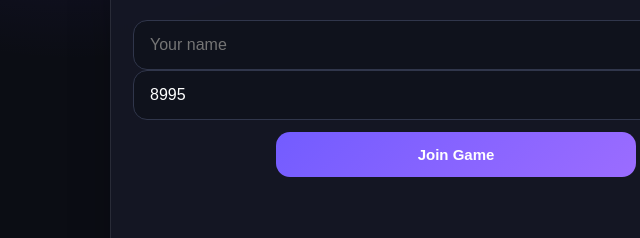
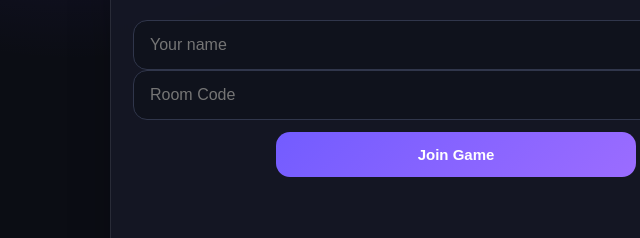
Before and after one commit to KALUMUNDA/guess-reveal, a website: page index.html in a window 1280 px wide. Shown: the part 362-600 px from the top of the page, 184-824 px from the left. Drawn offline with nearby package versions, Linux system fonts and the light colour scheme; no server answers.

Commit message:
Update index.html

```diff
--- a/index.html
+++ b/index.html
@@ -13,7 +13,7 @@
       <h1>Guess & Reveal</h1>
       <p class="subtitle">One question. Hidden answers. One big reveal.</p>
       <input id="nameInput" maxlength="20" placeholder="Your name" autocomplete="off" />
-      <input id="roomCodeInput" maxlength="4" placeholder="Room Code" value="8995" autocomplete="off" />
+      <input id="roomCodeInput" maxlength="4" placeholder="Room Code" autocomplete="off" />
       <button id="joinBtn" class="primary">Join Game</button>
       <p id="joinError" class="error"></p>
       <p class="small">Up to 10 players • Room Code: 8995 • No login</p>
```
